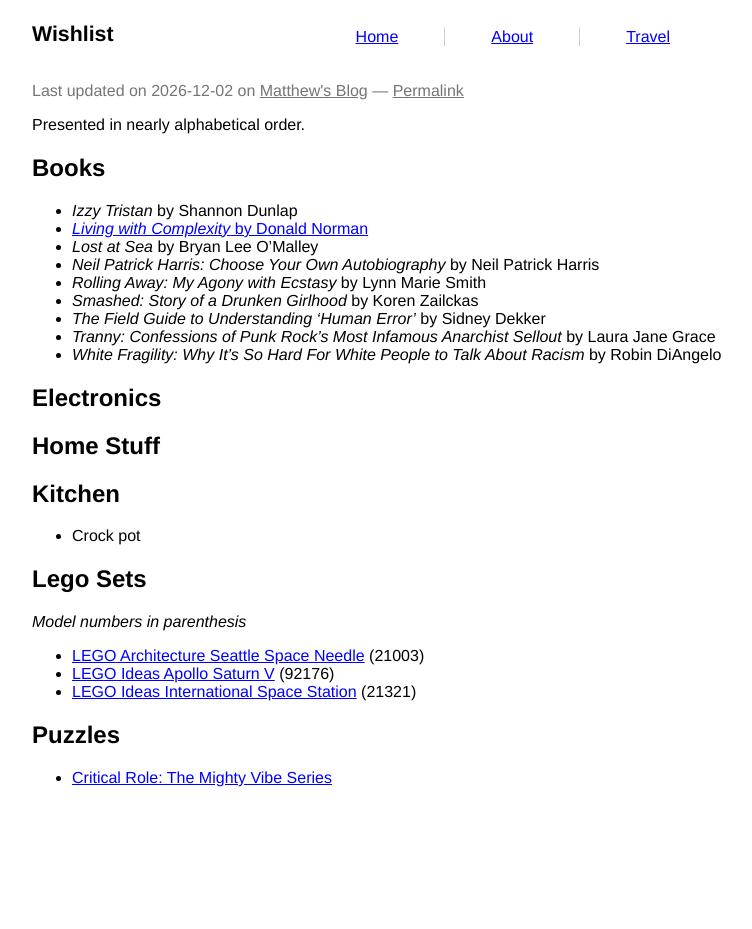
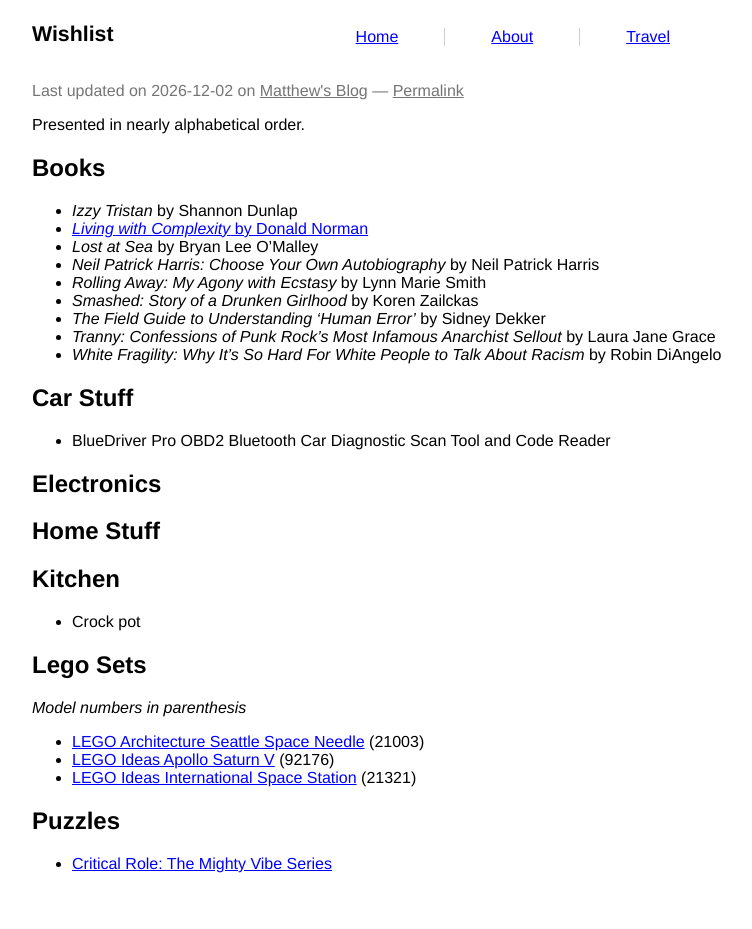
Before and after one commit to prplecake/jrgnsn.net, a Jekyll site: the page built from wishlist.md, in a window 1280 px wide. Shown: the whole page, without its empty margins (258-1010 px from the left). Built offline with Jekyll 4.4.1, drawn with Linux system fonts in a browser that asks for light colours; comment, search, counter and statistics services are not loaded; before the commit the page ends 900 px from its top, so only the background shows below that.

Commit message:
update wishlist

```diff
--- a/wishlist.md
+++ b/wishlist.md
@@ -21,6 +21,9 @@
 * *White Fragility: Why It's So Hard For White People to Talk About
 Racism* by Robin DiAngelo
 
+## Car Stuff
+* BlueDriver Pro OBD2 Bluetooth Car Diagnostic Scan Tool and Code Reader
+
 ## Electronics
 
 ## Home Stuff
```
